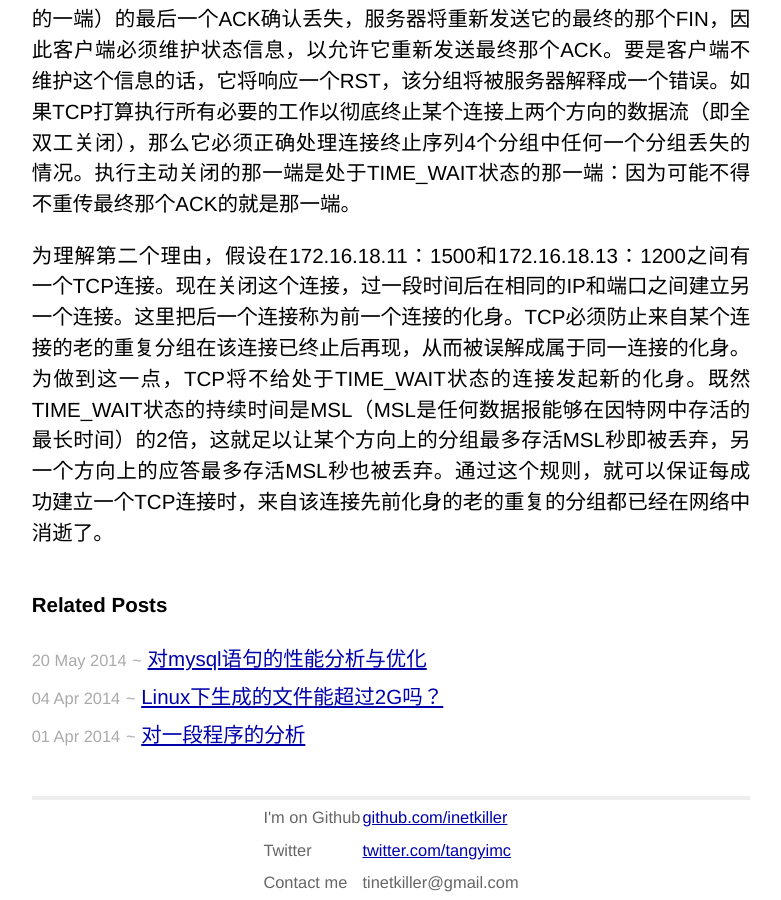
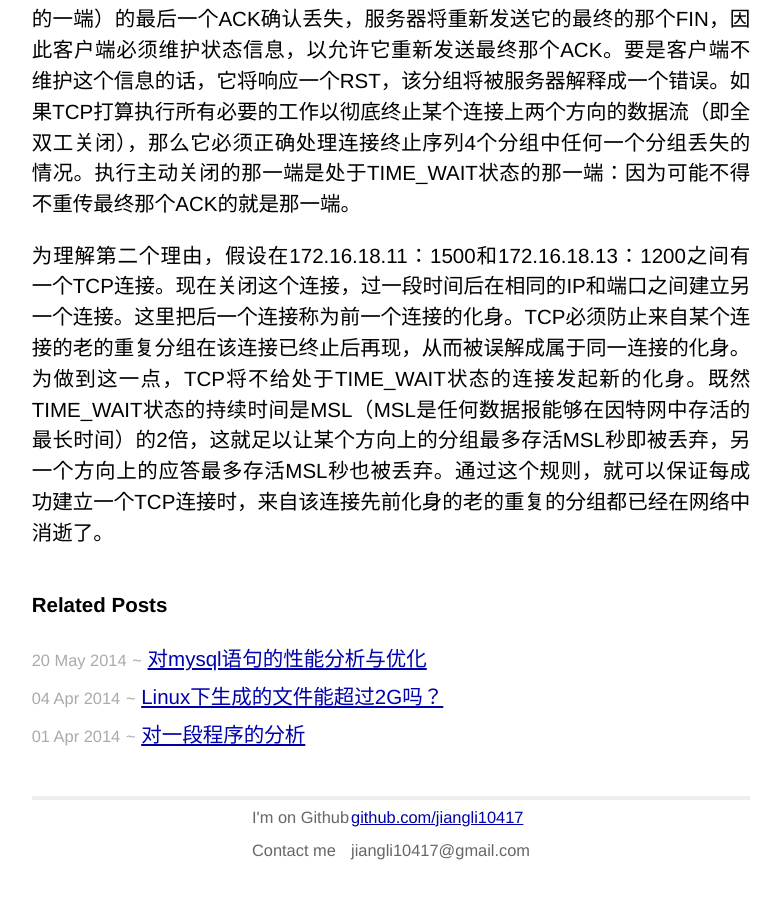
Before and after one commit to Jiangli10417/jiangli10417.github.io, a Jekyll site: the page built from _posts/2014-03-26-TCP连接终止与TIME_WAIT状态.md, in a window 1280 px wide and 900 px high, scrolled down 1283 px. Shown: the whole window, without its empty margins (249-1030 px from the left). Built offline with Jekyll 4.4.1, drawn with Linux system fonts in a browser that asks for light colours; Markdown is read by kramdown in place of the engine named in the settings; comment, search, counter and statistics services are not loaded; after the commit the page ends 2150 px from its top, so only the background shows below that.

Commit message:
change to myname

```diff
--- a/_layouts/bottom_change.html
+++ b/_layouts/bottom_change.html
@@ -11,21 +11,17 @@
 </head>
 <body>
 	<div class="site">
-		<div class="title"><a href="/">观海听涛<br/>Waiting for you</a></div>
+		<div class="title"><a href="/">Jiangli10417<br/>Waiting for you</a></div>
 		{{ content }}
 		<div class="footer" align="center">
             	<table>
                 <tr>
                     <td>I'm on Github</td>
-                    <td><a target="_blank" href="http://github.com/inetkiller/">github.com/inetkiller</a></td>
+                    <td><a target="_blank" href="http://github.com/jiangli10417/">github.com/jiangli10417</a></td>
                 </tr>
-				<tr>
-					<td>Twitter</td>
-					<td><a target="_blank" href="https://twitter.com/tangyimc">twitter.com/tangyimc</a></td>
-				</tr>
                 <tr>
                     <td>Contact me</td>
-                    <td>tinetkiller@gmail.com</td>
+                    <td>jiangli10417@gmail.com</td>
 		 </tr>
             	</table>
         	</div>
--- a/_layouts/post.html
+++ b/_layouts/post.html
@@ -22,7 +22,7 @@
 <div id="disqus_thread"></div>
 <script type="text/javascript">
 /* * * CONFIGURATION VARIABLES: EDIT BEFORE PASTING INTO YOUR WEBPAGE * * */
-var disqus_shortname = 'inetkillergithubio'; // required: replace example with your forum shortname
+var disqus_shortname = 'jiangli10417githubio'; // required: replace example with your forum shortname
 
 /* * * DON'T EDIT BELOW THIS LINE * * */
 (function() {
--- a/index.html
+++ b/index.html
@@ -11,6 +11,7 @@
     {% endfor %}
   </ul>
 
+<!--
   <h1>Highlighted Media</h1>
   <ul class="posts">
     <li><span>02 Sep 2013</span> &raquo; <a href="http://www.wired.com/wiredenterprise/2013/09/github-for-anything/all/">Article: WIRED - GitHub Is Going Mainstream</a></li>
@@ -23,7 +24,6 @@
   <ul class="posts">
     <li><span>02 Apr 2005</span> &raquo; <a href="http://joshuaink2006.johnoxton.co.uk/blog/240/seven-and-a-half-questions-for-tom-werner">JoshuaInk: Seven and a half questions for Tom Werner</a></li>
   </ul>
-
   <h1>Noteworthy Open Source Projects and Specifications</h1>
   <ul class="posts">
     <li><a href="http://github.com/jekyll/jekyll/">Jekyll:</a> A simple, blog aware, static site generator (used for this site).</li>
@@ -38,3 +38,4 @@
     <li><a href="http://github.com/mojombo/ernie/">Ernie:</a> Ruby/Erlang Hybrid BERT-RPC server.</li>
   </ul>
 </div>
+-->
```
Also changed, not shown: _layouts/default.html (+3 -7 lines).
